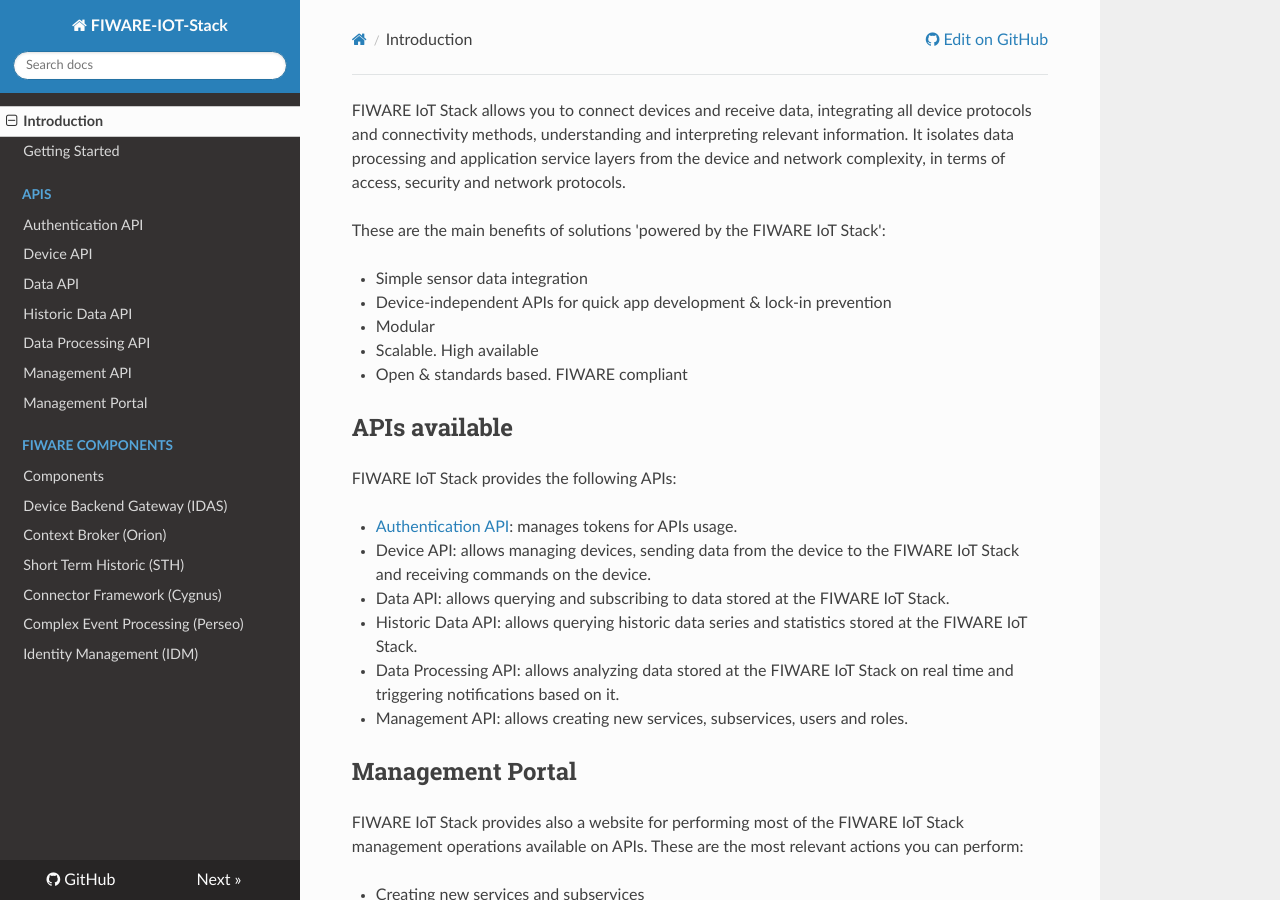
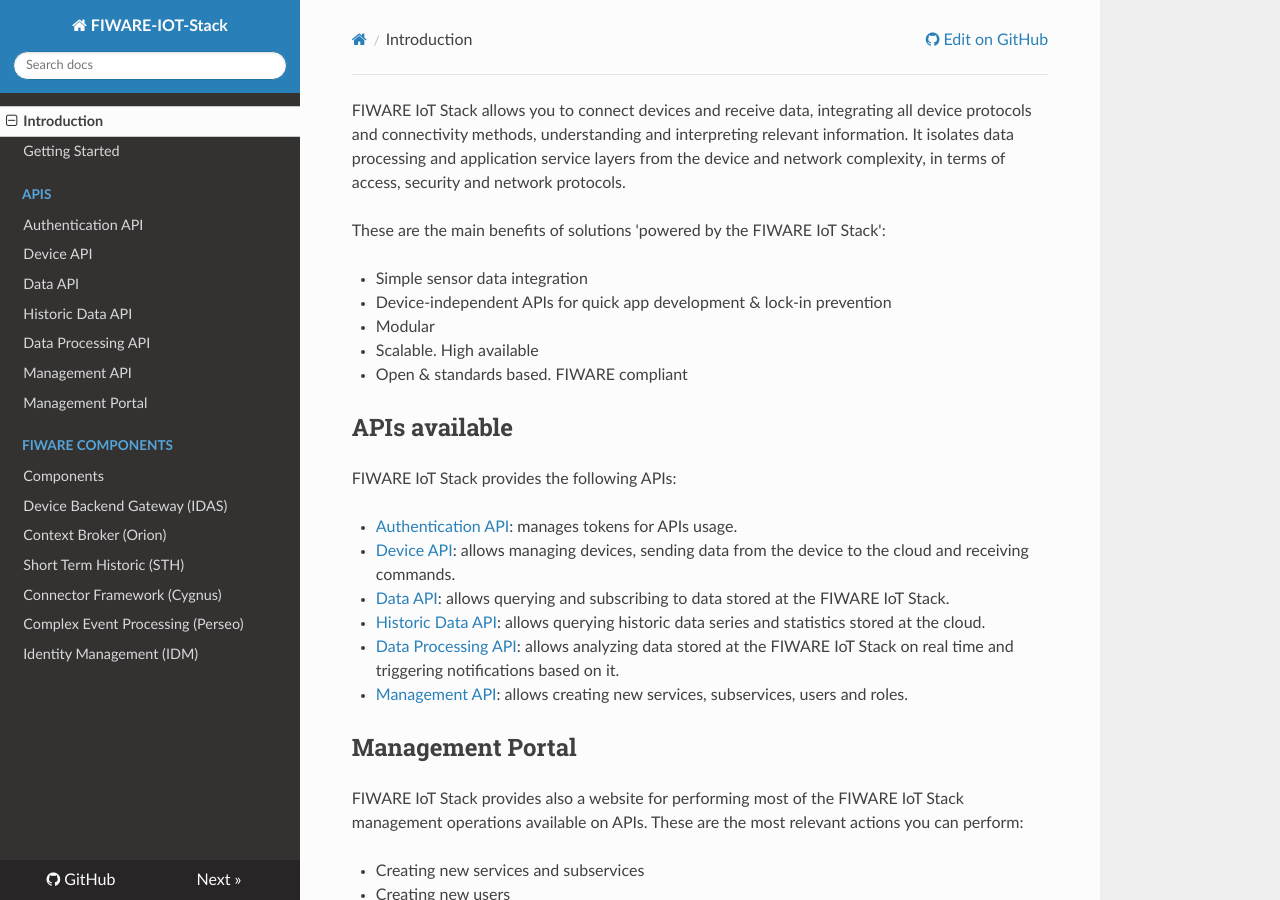
Before and after one commit to telefonicaid/thinking-cities, an MkDocs documentation site: the page built from docs/index.md, in a window 1280 px wide and 900 px high. Built offline with MkDocs 1.6.1, drawn with Linux system fonts in a browser that asks for light colours; nearby versions of some CDN libraries; old or Windows-style settings are respelled for this version of MkDocs.

Commit message:
Update index.md

```diff
--- a/docs/index.md
+++ b/docs/index.md
@@ -16,11 +16,11 @@
 FIWARE IoT Stack provides the following APIs:
 
 - [Authentication API](authentication_api.md): manages tokens for APIs usage.
-- Device API: allows managing devices, sending data from the device to the FIWARE IoT Stack and receiving commands on the device.
-- Data API: allows querying and subscribing to data stored at the FIWARE IoT Stack.
-- Historic Data API: allows querying historic data series and statistics stored at the FIWARE IoT Stack.
-- Data Processing API: allows analyzing data stored at the FIWARE IoT Stack on real time and triggering notifications based on it.
-- Management API: allows creating new services, subservices, users and roles.
+- [Device API](device_api.md): allows managing devices, sending data from the device to the cloud and receiving commands.
+- [Data API](data_api.md): allows querying and subscribing to data stored at the FIWARE IoT Stack.
+- [Historic Data API](historicdata_api.md): allows querying historic data series and statistics stored at the cloud.
+- [Data Processing API](dataprocessing_api.md): allows analyzing data stored at the FIWARE IoT Stack on real time and triggering notifications based on it.
+- [Management API](management_api.md): allows creating new services, subservices, users and roles.
 
 ## Management Portal
 
```
